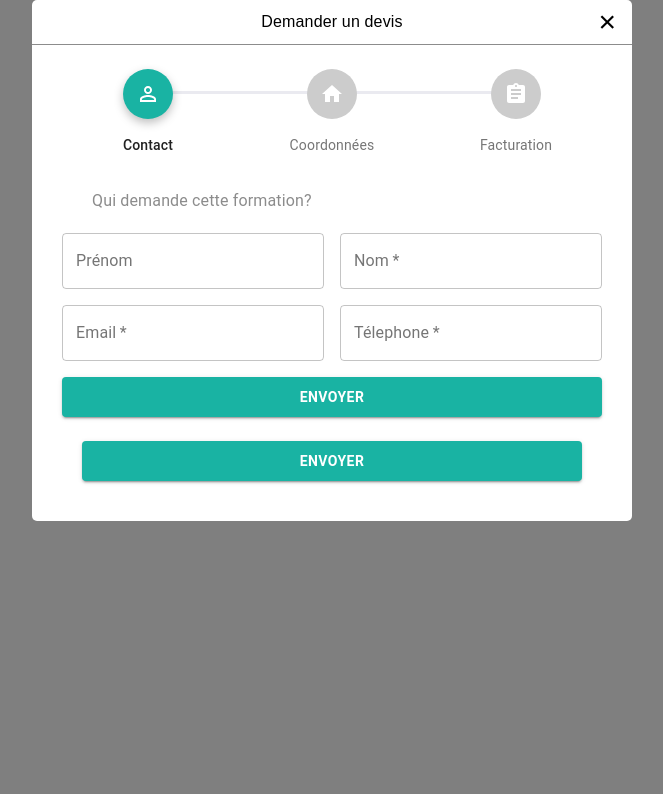
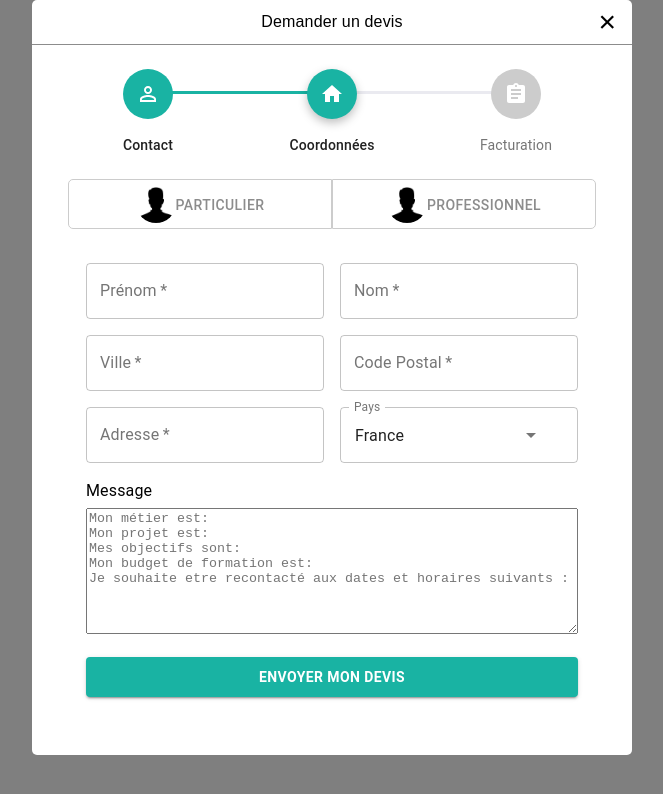
Before and after one commit to syrax68/Nextjs-devis, a Next.js app: page /components/DevisModal in a window 1280 px wide. Both pictures are taken after typing "Sample", "Sample", "name@example.com", "Sample" into the empty fields and a click on the button "ENVOYER". Shown: the top 794 px of the page, without its empty margins (308-971 px from the left). Built offline with nearby package versions, Linux system fonts and the light colour scheme.

Commit message:
modification

```diff
--- a/pages/components/Address.js
+++ b/pages/components/Address.js
@@ -52,7 +52,7 @@ const a11yProps = (index) => {
         'aria-controls': `simple-tabpanel-${index}`,
     };
 }
-const Address = () => {
+const Address = (props) => {
     const [value, setValue] = React.useState(0);
     const textareaRef = useRef();
 
@@ -74,8 +74,8 @@ const Address = () => {
                 textColor="primary"
                 className={styles.menuBar}
             >
-                <Tab className={[styles.menu , styles.menuleft]} label="Particulier" icon={<Avatar alt="test avatar" src="/image/personal.png" />} style={{ width: "50%" }} {...a11yProps(0)} />
-                <Tab className={[styles.menu , styles.menuright]} label="Professionnel" icon={<Avatar alt="avatar" src="/image/personal.png" />} style={{ width: "50%" }} {...a11yProps(1)} />
+                <Tab className={[styles.menu , styles.menuleft].join(' ')} label="Particulier" icon={<Avatar alt="test avatar" src="/image/personal.png" />} style={{ width: "50%" }} {...a11yProps(0)} />
+                <Tab className={[styles.menu , styles.menuright].join(' ')} label="Professionnel" icon={<Avatar alt="avatar" src="/image/personal.png" />} style={{ width: "50%" }} {...a11yProps(1)} />
             </Tabs>
             <Formik
                 enableReinitialize
@@ -110,7 +110,7 @@ const Address = () => {
                         resetForm();
                         setStatus({ success: true });
                         setSubmitting(false);
-                        console.log('success')
+                        return props.setActiveStep(2)
                     } catch (err) {
                         setStatus({ success: false });
                         setErrors({ submit: err.message });
@@ -256,7 +256,7 @@ const Address = () => {
                                         md={12}
                                         xs={12}
                                     >
-                                        <Typography component={'span'} variant={'body2'}>
+                                        <Typography component={'span'} variant={'body1'}>
                                             Message
                                     </Typography>
                                         <TextareaAutosize
@@ -460,7 +460,7 @@ const Address = () => {
                                         md={12}
                                         xs={12}
                                     >
-                                        <Typography component={'span'} variant={'body2'}>
+                                        <Typography component={'span'} variant={'body1'}>
                                             Message
                                         </Typography>
                                         <TextareaAutosize
--- a/pages/components/Contact.js
+++ b/pages/components/Contact.js
@@ -45,12 +45,12 @@ export default function Contact(props) {
                         resetForm();
                         setStatus({ success: true });
                         setSubmitting(false);
-
+                        return props.setActiveStep(1)
                     } catch (err) {
-                    console.error(err);
-                    setStatus({ success: false });
-                    setErrors({ submit: err.message });
-                    setSubmitting(false);
+                        console.error(err);
+                        setStatus({ success: false });
+                        setErrors({ submit: err.message });
+                        setSubmitting(false);
                     }
                 }}
                 >
--- a/pages/components/DevisModal.js
+++ b/pages/components/DevisModal.js
@@ -255,16 +255,7 @@ export default function Devis() {
                         </>
                         ) : (
                         <div style={{width:"100%", height:"100%"}}>
-                        {activeStep === 0? <Contact activeStep={activeStep} /> : activeStep === 1? <Address/> : <Facture />}
-                            <div className={styles.footer}>
-                                <Grid
-                                    item
-                                    md={12}
-                                    xs={12}
-                                >
-                                    <Button variant="contained" className={styles.boutton} onClick={handleNext}>{activeStep === 0?  'Envoyer': activeStep === 1?  'Envoyer mon devis': 'Générer mon devis'}</Button>
-                                </Grid>
-                            </div>
+                            {activeStep === 0? <Contact setActiveStep={step => setActiveStep(step)}/> : activeStep === 1? <Address setActiveStep={step => setActiveStep(step)}/> : <Facture setActiveStep={step => setActiveStep(step)}/>}
                         </div>
                         )}
                     </Grid>
--- a/pages/components/Facture.js
+++ b/pages/components/Facture.js
@@ -52,7 +52,7 @@ function a11yProps(index) {
         'aria-controls': `simple-tabpanel-${index}`,
     };
 }
-export default function Facture() {
+export default function Facture(props) {
     const [value, setValue] = React.useState(0);
     const handleChangeTab = (event, newValue) => {
         setValue(newValue);
@@ -67,9 +67,9 @@ export default function Facture() {
                 textColor="primary"
                 className={styles.menuBar}
             >
-                <Tab className={[styles.menu, styles.menuleft]} label="Particulier" {...a11yProps(0)} style={{width: "30%"}}/>
+                <Tab className={[styles.menu, styles.menuleft].join(' ')} label="Particulier" {...a11yProps(0)} style={{width: "30%"}}/>
                 <Tab className={styles.menu} label="Organisme" {...a11yProps(1)} style={{width: "30%"}}/>
-                <Tab className={[styles.menu, styles.menuright]} label="Entreprise" {...a11yProps(2)} style={{width: "30%"}}/>
+                <Tab className={[styles.menu, styles.menuright].join(' ')} label="Entreprise" {...a11yProps(2)} style={{width: "30%"}}/>
             </Tabs>
             <Formik
                 enableReinitialize
@@ -100,7 +100,7 @@ export default function Facture() {
                         resetForm();
                         setStatus({ success: true });
                         setSubmitting(false);
-                    console.log('success')
+                        return props.setActiveStep(3)
                     } catch (err) {
                         console.error(err);
                         setStatus({ success: false });
@@ -284,7 +284,7 @@ export default function Facture() {
                         resetForm();
                         setStatus({ success: true });
                         setSubmitting(false);
-                    console.log('success')
+                        return props.setActiveStep(3)
                     } catch (err) {
                         console.error(err);
                         setStatus({ success: false });
@@ -465,7 +465,6 @@ export default function Facture() {
             <Formik
                 enableReinitialize
                 initialValues={{
-                    name: '',
                     state: '',
                     code: '',
                     address: '',
@@ -474,7 +473,6 @@ export default function Facture() {
                     submit: null
                 }}
                 validationSchema={Yup.object().shape({
-                    name: Yup.string().max(30).required('Merci de renseigner le nom'),
                     state: Yup.string().required('Merci de renseigner la ville'),
                     code: Yup.number().min(0).required('Merci de renseigner le code postal'),
                     address: Yup.string().max(50).required(`Merci de renseigner l\'adresse`),
@@ -493,7 +491,7 @@ export default function Facture() {
                         resetForm();
                         setStatus({ success: true });
                         setSubmitting(false);
-                    console.log('success')
+                        return props.setActiveStep(3)
                     } catch (err) {
                         console.error(err);
                         setStatus({ success: false });
```
Lines whose indentation alone changed are shown as unchanged.
